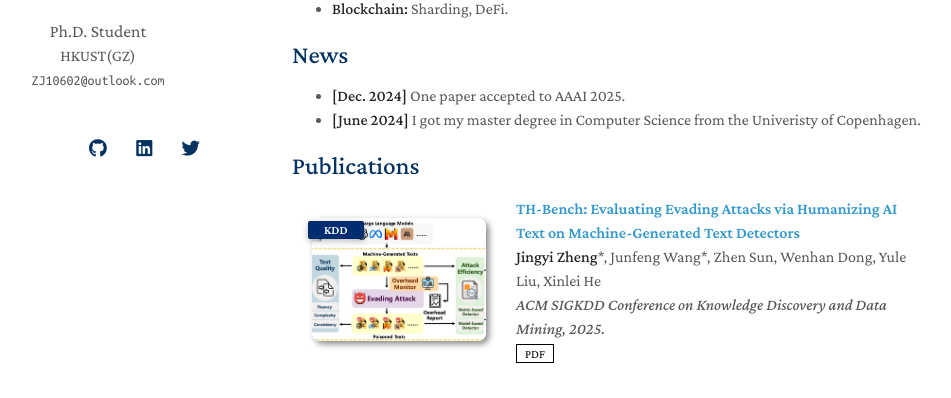
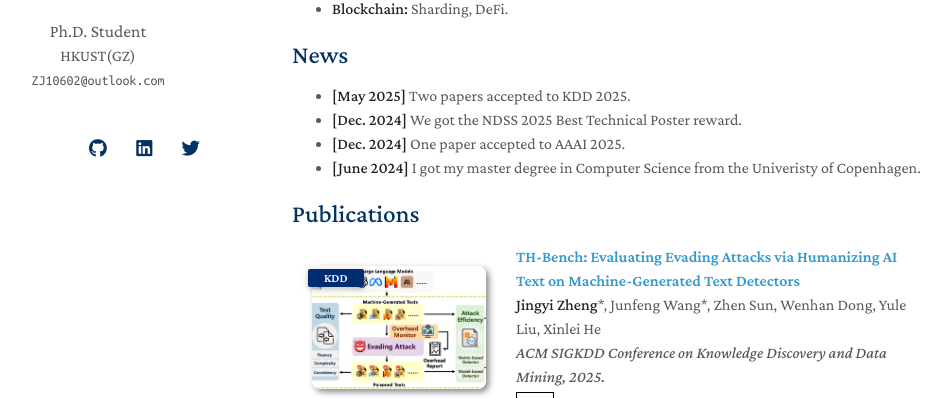
Before and after one commit to Jingyi62/jingyi62.github.io, a Jekyll site: the page built from index.md, in a window 1280 px wide and 1305 px high, cut to the strip 222-620 px from the top of the window. Shown: the whole strip, without its empty margins (178-1129 px from the left). Built offline with Jekyll 4.4.1, drawn with Linux system fonts in a browser that asks for light colours; nearby versions of some CDN libraries; a style sheet for code colours, icons or effects is not loaded; our own code applies the rules of GitHub Pages for plain Markdown files.

Commit message:
Update index.md

```diff
--- a/index.md
+++ b/index.md
@@ -13,6 +13,8 @@ I am a Ph.D. student at [HKUST(GZ)](https://www.hkust-gz.edu.cn), supervised by
 
 ## News
 
+- **[May  2025]** Two papers accepted to KDD 2025.
+- **[Dec. 2024]** We got the NDSS 2025 Best Technical Poster reward.
 - **[Dec. 2024]** One paper accepted to AAAI 2025.
 - **[June 2024]** I got my master degree in Computer Science from the Univeristy of Copenhagen.
 
```
